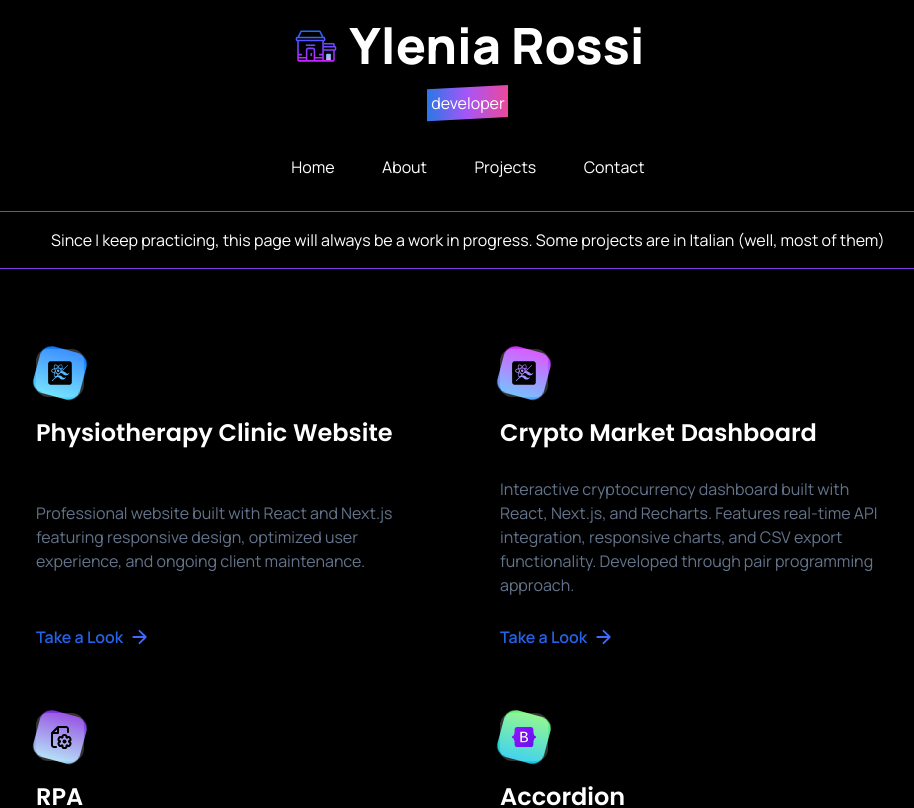
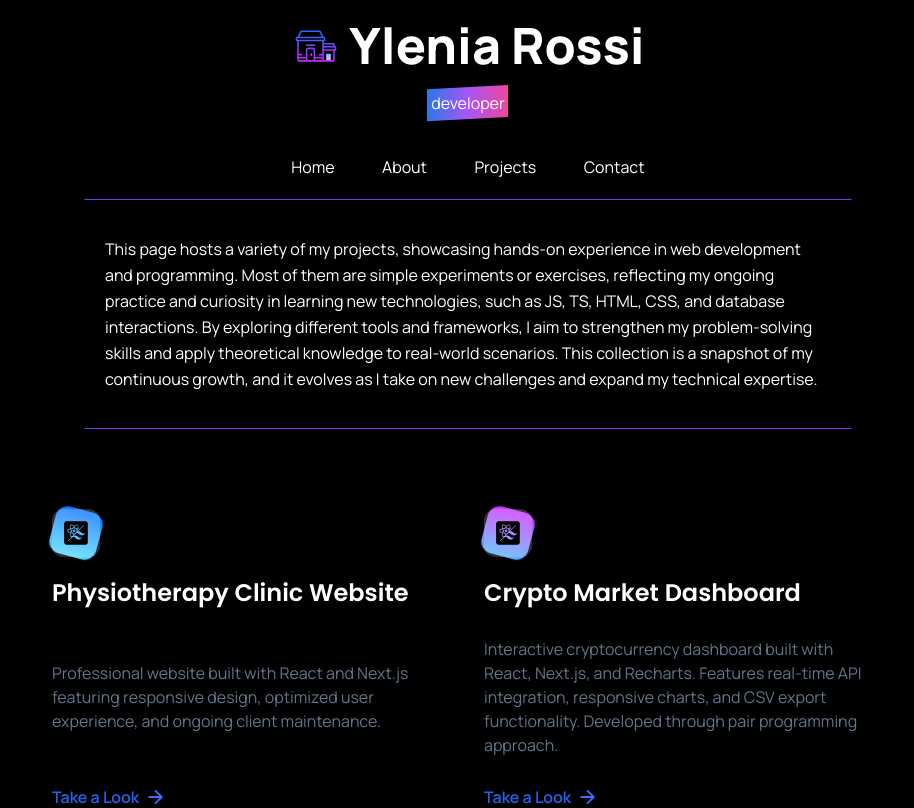
Before and after one commit to roxyle/portfolio, a Next.js app: page /Projects in a window 1280 px wide. Shown: the top 808 px of the page, without its empty margins (172-1086 px from the left). Built offline with nearby package versions, Linux system fonts and the light colour scheme.

Commit message:
edited some paddings and margins on Navbar/about-contact-project text section. edited also projects txt intro

```diff
--- a/src/components/Intro.tsx
+++ b/src/components/Intro.tsx
@@ -3,7 +3,7 @@
 const Intro = () => {
   return (
 
-    <div className='mt-5 flex flex-col items-center px-4 py-3 md:px-8 '>
+    <div className='flex flex-col items-center px-4 md:px-8 '>
         <div className='max-w-3xl border border-x-transparent border-y-sky-600 p-5'>
             <h2 className='text-xl font-semibold mb-4 text-center'>Hello and Welcome! 👋 </h2>
             <p className='text-left leading-relaxed text-base pb-6'>I studied <strong>Java</strong> and <strong>MySQL</strong> in 2022.
--- a/src/components/NavBar.tsx
+++ b/src/components/NavBar.tsx
@@ -4,10 +4,10 @@
 const NavBar = () => {
   return (
     <div className='w-full'>
-      <div className='flex flex-row flex-wrap justify-between z-10 pt-10'>
+      <div className='flex flex-row flex-wrap justify-between z-10 pt-10 mb-5'>
         <Link href='/' className='hover:underline shadow-lg underline-offset-4 hover:shadow-blue-500/100'>Home</Link>
-        <Link href='/About' className='hover:underline shadow-lg underline-offset-4 hover:shadow-violet-500/100'>About</Link>
-        <Link href='/Projects' className='hover:underline shadow-lg underline-offset-4 hover:shadow-pink-500/100'>Projects</Link>
+        <Link href='/About' className='hover:underline shadow-lg underline-offset-4 hover:shadow-green-500/100'>About</Link>
+        <Link href='/Projects' className='hover:underline shadow-lg underline-offset-4 hover:shadow-purple-500/100'>Projects</Link>
         <Link href='/Contact' className='hover:underline shadow-lg underline-offset-4 hover:shadow-orange-500/100 hover:upperline upperline-offset-4'>Contact</Link>
 
       </div>
--- a/src/pages/About/index.tsx
+++ b/src/pages/About/index.tsx
@@ -10,10 +10,9 @@
   return (
     <>
     <Hero/>
-    <section className='max-container'>
 
 <div className='flex flex-col items-center px-4 md:px-8 '>
-        <div className='max-w-3xl border border-x-transparent border-y-sky-600 p-5'>
+        <div className='max-w-3xl border border-x-transparent border-y-green-300 p-5'>
             <h2 className='text-xl font-semibold mb-4 text-center'>I love creating things: </h2>
             <p className='text-left leading-relaxed text-base'>
               Whether it is an object, a drawing, a program, or a recipe,
@@ -83,7 +82,7 @@
           </VerticalTimeline>
         </div>
       </div>
-    </section>
+
     <Footer/>
     </>
   )
--- a/src/pages/Contact/index.tsx
+++ b/src/pages/Contact/index.tsx
@@ -8,10 +8,9 @@
   return (
     <>
     <Hero/>
-    <section className='max-w-5xl mx-auto sm:p-8 pb-6 px-4'>
-
-      <div className='flex flex-col gap-3 text-white'>
-        <p className='py-4 text-center border border-x-transparent border-y-pink-500'>
+    <div className='flex flex-col items-center px-4 md:px-8 '>
+        <div className='max-w-3xl border border-x-transparent border-y-pink-500 p-5'>
+        <p className='py-4 text-center'>
         If I have captured your attention or if you'd like to have a chat, you can contact me here:</p>
       </div>
 
@@ -23,7 +22,7 @@
         <div className='flex flex-col items-center justify-center'>
           <Image src='/teamwork.gif' alt='help me help you' width={300} height={300} />
         </div>
-      </section>
+      </div>
       <Footer/>
     </>
   )
--- a/src/pages/Projects/index.tsx
+++ b/src/pages/Projects/index.tsx
@@ -13,15 +13,19 @@
   return (<>
    <Hero/>
 
-   <section className='max-container'>
-
-        <div className='flex flex-col gap-3 text-white'>
-          <p className='py-4 border text-center border-x-transparent border-y-violet-600'>
-            Since I keep practicing, this page will always be a work in progress. Some projects are in Italian (well, most of them)</p>
-        </div>
 
 
-      <div className='flex flex-wrap justify-center items-center my-20 gap-16'>
+      <div className='flex flex-col items-center px-4 md:px-8 '>
+        <div className='max-w-3xl border border-x-transparent border-y-violet-600 p-5'>
+          <p className='py-4 text-left leading-relaxed text-base'>
+            This page hosts a variety of my projects, showcasing hands-on experience in web development and programming.
+            Most of them are simple experiments or exercises, reflecting my ongoing practice and curiosity in learning new technologies, such as JS, TS, HTML, CSS, and database interactions.
+            By exploring different tools and frameworks, I aim to strengthen my problem-solving skills and apply theoretical knowledge to real-world scenarios.
+            This collection is a snapshot of my continuous growth, and it evolves as I take on new challenges and expand my technical expertise.</p>
+        </div>
+      </div>
+
+      <div className='flex flex-wrap justify-center items-center my-20 gap-8 px-5'>
         {projects.map((project)=> (
           <div className='lg:w-[400px] w-full flex flex-col flex-wrap min-h-[300px]' key={project.name}>
             <div className='block-container w-12 h-12'>
@@ -66,7 +70,7 @@
 
 
 
-    </section>
+
 
 
 
```
